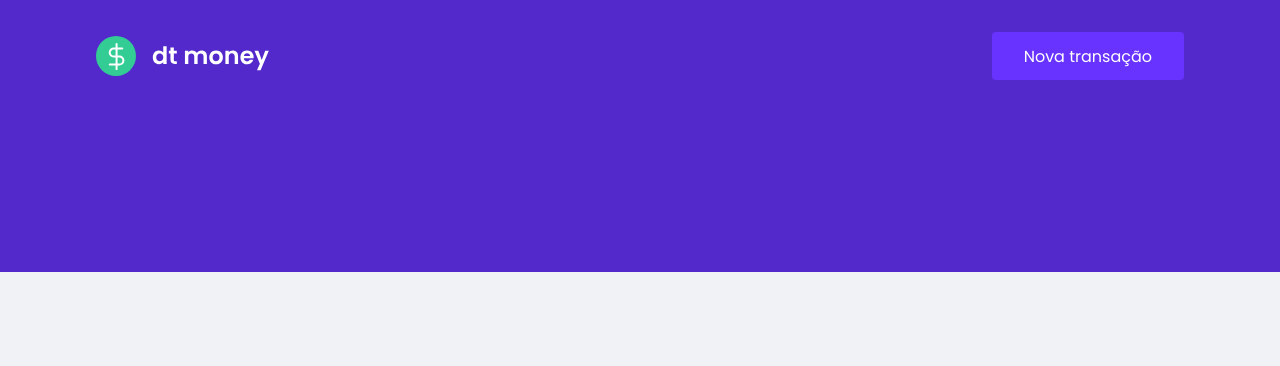
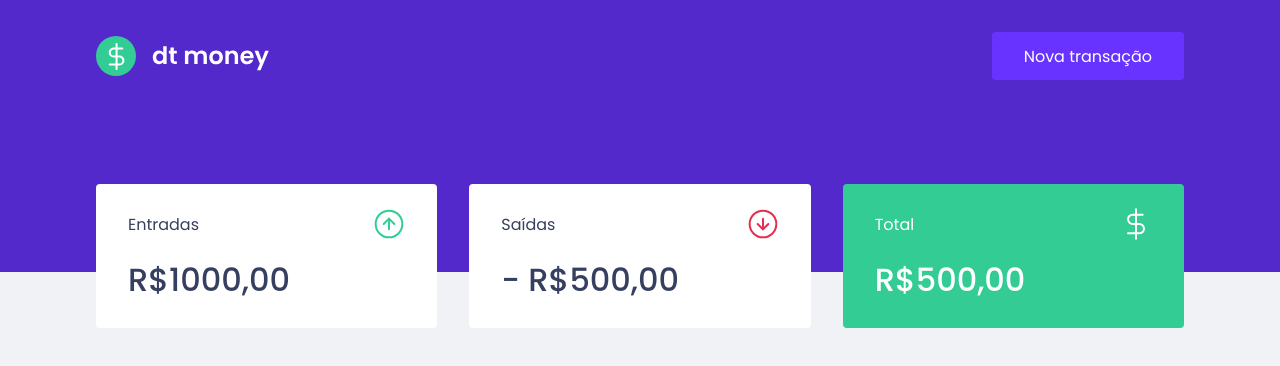
Before and after one commit to dkme01/dtmoney, a React (Create React App) app: page / in a window 1280 px wide. Shown: the top 366 px of the page. Built offline with nearby package versions, Linux system fonts and the light colour scheme.

Commit message:
Dashboard and Summary styles

```diff
--- a/public/index.html
+++ b/public/index.html
@@ -9,7 +9,7 @@
   <meta name="viewport" content="width=device-width, initial-scale=1" />
 
   <link rel="shortcut icon" href="%PUBLIC_URL%/favicon.png" type="image/png" />
-  <link href="https://fonts.googleapis.com/css2?family=Poppins:wght@400;600&display=swap" rel="stylesheet">
+  <link href="https://fonts.googleapis.com/css2?family=Poppins:wght@400;500;600&display=swap" rel="stylesheet">
 
   <title>dtmoney</title>
 </head>
--- a/src/App.tsx
+++ b/src/App.tsx
@@ -1,3 +1,4 @@
+import { Dashboard } from "./components/Dashboard";
 import { Header } from "./components/Header";
 import { GlobalStyle } from "./styles/global";
 
@@ -5,6 +6,7 @@ export function App() {
   return (
     <>
       <Header />
+      <Dashboard />
       <GlobalStyle />
     </>
   );
--- /dev/null
+++ b/src/components/Dashboard/index.tsx
@@ -0,0 +1,10 @@
+import { Summary } from "../Summary";
+import { DashboardContainer } from "./styles";
+
+export function Dashboard() {
+  return (
+    <DashboardContainer>
+      <Summary />
+    </DashboardContainer>
+  );
+}
--- /dev/null
+++ b/src/components/Dashboard/styles.ts
@@ -0,0 +1,7 @@
+import styled from "styled-components";
+
+export const DashboardContainer = styled.main`
+  max-width: 1120px;
+  margin: 0 auto;
+  padding: 2.5rem 1rem;
+`;
--- /dev/null
+++ b/src/components/Summary/index.tsx
@@ -0,0 +1,32 @@
+import incomeImg from "../../assets/income.svg";
+import outcomeImg from "../../assets/outcome.svg";
+import totalImg from "../../assets/total.svg";
+import { SummaryContainer, SummaryContent, SummaryHeader, SummaryValue } from "./styles";
+
+export function Summary() {
+  return (
+    <SummaryContainer>
+      <SummaryContent>
+        <SummaryHeader>
+          <p>Entradas</p>
+          <img src={incomeImg} alt="Entradas" />
+        </SummaryHeader>
+        <SummaryValue>R$1000,00</SummaryValue>
+      </SummaryContent>
+      <SummaryContent>
+        <SummaryHeader>
+          <p>Saídas</p>
+          <img src={outcomeImg} alt="Saidas" />
+        </SummaryHeader>
+        <SummaryValue>- R$500,00</SummaryValue>
+      </SummaryContent>
+      <SummaryContent className="highlight-content">
+        <SummaryHeader>
+          <p>Total</p>
+          <img src={totalImg} alt="Total" />
+        </SummaryHeader>
+        <SummaryValue>R$500,00</SummaryValue>
+      </SummaryContent>
+    </SummaryContainer>
+  );
+}
--- /dev/null
+++ b/src/components/Summary/styles.ts
@@ -0,0 +1,34 @@
+import styled from "styled-components";
+
+export const SummaryContainer = styled.div`
+  display: grid;
+  grid-template-columns: repeat(3, 1fr);
+  gap: 2rem;
+  margin-top: -8rem;
+`;
+
+export const SummaryContent = styled.div`
+  background: var(--shape);
+  padding: 1.5rem 2rem;
+  border-radius: 0.25rem;
+  color: var(--text-title);
+
+  &.highlight-content {
+    background: var(--green);
+    color: #fff;
+  }
+`;
+
+export const SummaryHeader = styled.header`
+  display: flex;
+  align-items: center;
+  justify-content: space-between;
+`;
+
+export const SummaryValue = styled.strong`
+  display: block;
+  margin-top: 1rem;
+  font-size: 2rem;
+  font-weight: 500;
+  line-height: 3rem;
+`;
--- a/src/styles/global.ts
+++ b/src/styles/global.ts
@@ -4,7 +4,7 @@ export const GlobalStyle = createGlobalStyle`
   :root{
     --red:#e52e4d;
     --blue:#5429cc;
-
+    --green: #33cc95;
     --blue-light:#6933ff;
 
     --text-title: #363f5f;
```
